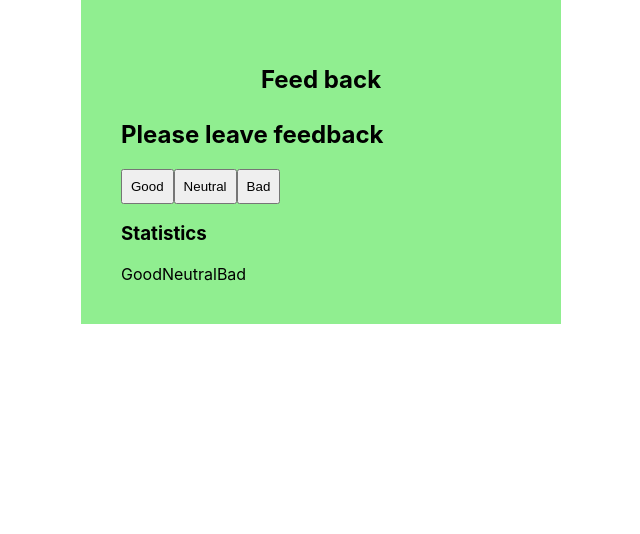
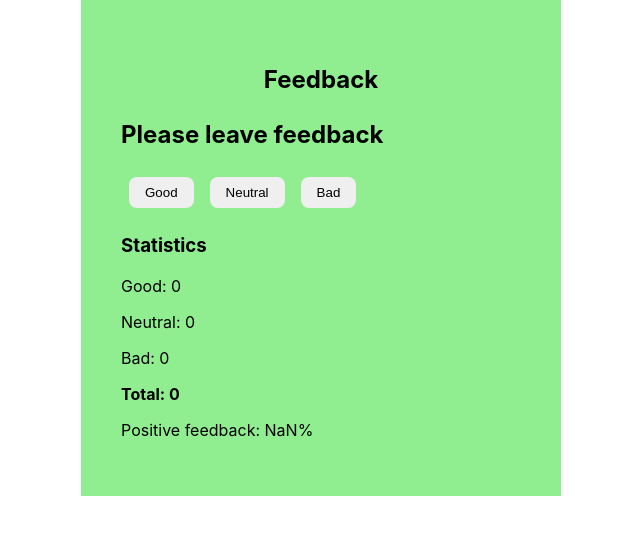
Before and after one commit to Andrew-Samoilov/goit-react-hw-02-feedback, a React (Create React App) app: page / in a window 1280 px wide. Shown: the top 534 px of the page, without its empty margins (319-959 px from the left). Built offline with nearby package versions, Linux system fonts and the light colour scheme.

Commit message:
Task 1. Parts 1.1, 1.2

```diff
--- a/src/components/App.jsx
+++ b/src/components/App.jsx
@@ -1,4 +1,4 @@
-import { Feedback } from "./Feedback/Feedback";
+import Feedback from "./Feedback/Feedback";
 
 export const App = () => {
   return (
--- a/src/components/Feedback/Feedback.jsx
+++ b/src/components/Feedback/Feedback.jsx
@@ -1,17 +1,54 @@
+import React from "react";
 import { Title, Section, Btn } from "./Feedback.styled";
 
-export const Feedback = () => {
-    return (<Section><Title>
-        Feed back
-    </Title>
-        <h2>Please leave feedback</h2>
-        <Btn>Good</Btn>
-        <Btn>Neutral</Btn>
-        <Btn>Bad</Btn>
+class Feedback extends React.Component {
+    state = {
+        good: 0,
+        neutral: 0,
+        bad: 0
+    }
+    countTotalFeedback =() => this.state.good + this.state.neutral + this.state.bad;
+    countPositiveFeedbackPercentage = () => Math.ceil((this.state.good + this.state.neutral) * 100 / (this.countTotalFeedback()));
 
-        <h3>Statistics</h3>
-        <span>Good</span>
-        <span>Neutral</span>
-        <span>Bad</span>
-    </Section>);
+    NeutralClick = () => {
+        this.setState(prevState => {
+                return {
+                    neutral: prevState.neutral + 1,
+            }
+        });
+    }
+    GoodClick = () => {
+        this.setState(prevState => {
+            return {
+                good: prevState.good + 1,
+            }
+        });
+    }
+    BadClick = () => {
+        this.setState(prevState => {
+            return {
+                bad: prevState.bad + 1,
+            }
+        });
+    }
+
+    render() {
+        return (<Section>
+            <Title>Feedback</Title>
+            <h2>Please leave feedback</h2>
+            <div className="btn-group">
+                <Btn type="button" onClick={this.GoodClick}>Good</Btn>
+                <Btn type="button" onClick={this.NeutralClick}>Neutral</Btn>
+                <Btn type="button" onClick={this.BadClick}>Bad</Btn>
+            </div>
+            <h3>Statistics</h3>
+            <p>Good: {this.state.good}</p>
+            <p>Neutral: {this.state.neutral}</p>
+            <p>Bad: {this.state.bad}</p>
+            <p><b>Total: {this.countTotalFeedback()}</b></p>
+            <p>Positive feedback: {this.countPositiveFeedbackPercentage()}%</p>
+        </Section>);
+    }
 }
+
+export default Feedback;
--- a/src/components/Feedback/Feedback.styled.jsx
+++ b/src/components/Feedback/Feedback.styled.jsx
@@ -18,5 +18,9 @@ export const Section = styled.section`
 `;
 
 export const Btn = styled.button`
-    padding: 1vh;
+    padding: 1vh 2vh;
+    margin: 1vh;
+    border-radius: 1vh;
+    border-style: none;
+    cursor: pointer;
 `;
```
